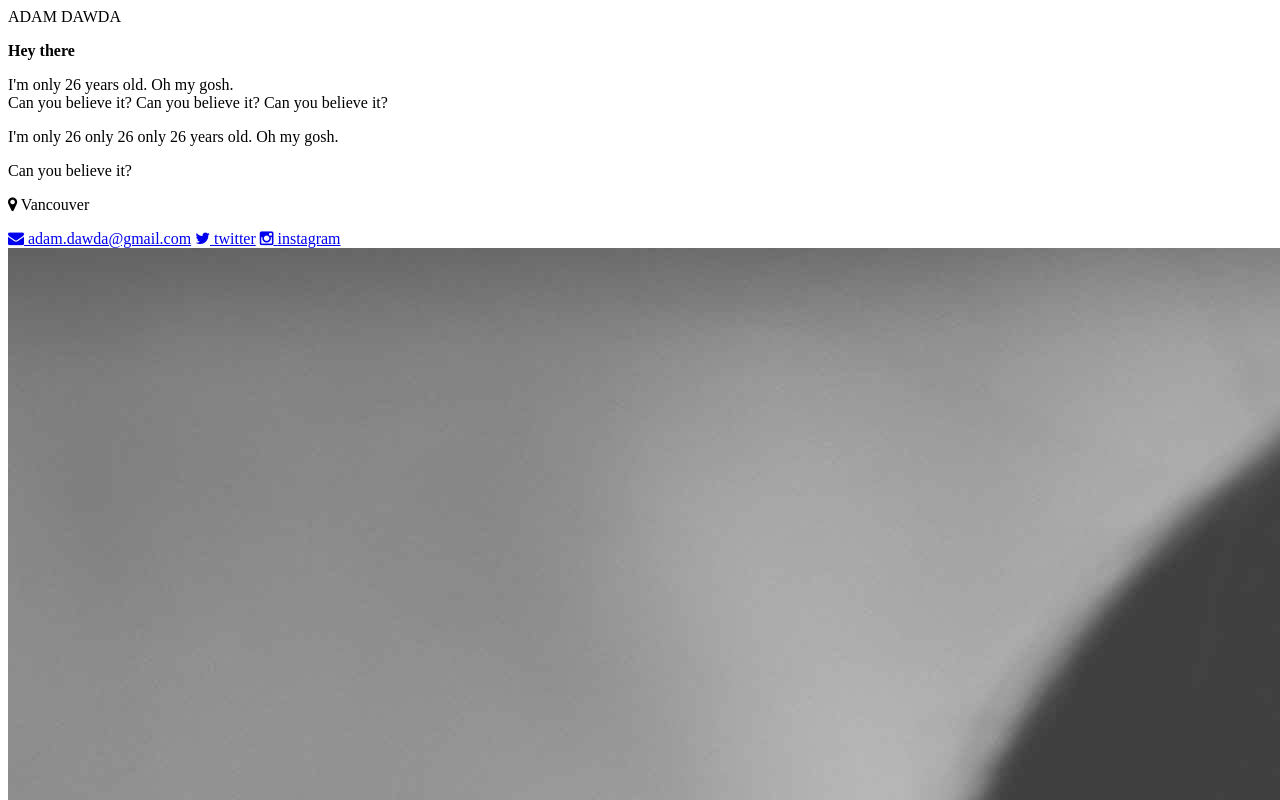
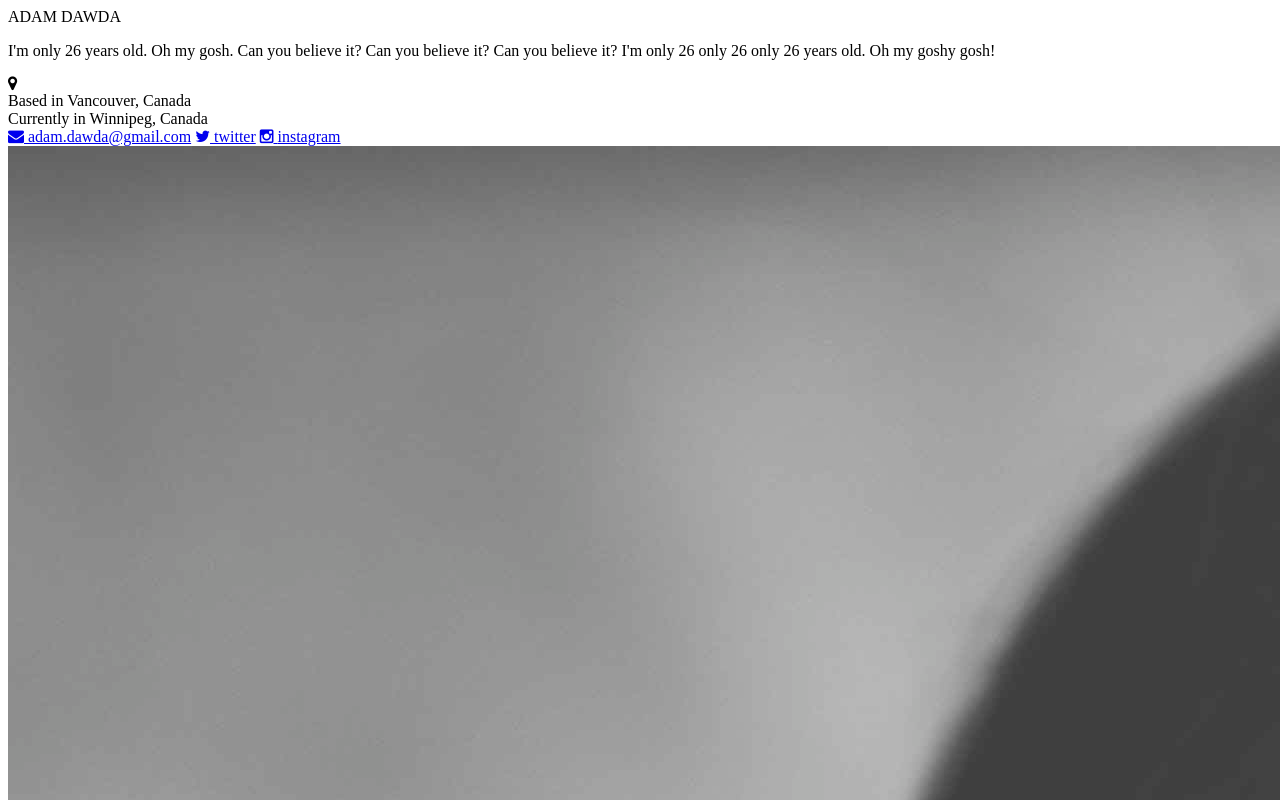
Before and after one commit to flukeout/adamdawda, a plain HTML site: page index.html in a window 1280 px wide. Shown: the top 800 px of the page. Drawn offline with Linux system fonts and the light colour scheme.

Commit message:
Added location information and reduced the bio.

```diff
--- a/index.html
+++ b/index.html
@@ -26,11 +26,15 @@
         <div class="name">ADAM DAWDA</div>
         <div class="bio-pic"></div>
         <div class="bio-text">
-          <p><strong>Hey there</strong></p>
-          <p>I'm only 26 years old. Oh my gosh. <Br>Can you believe it? Can you believe it? Can you believe it? </p>
-          <p>I'm only 26  only 26 only 26 years old. Oh my gosh.</p>
-          <p>Can you believe it? </p>
-          <p><i class="fa fa-map-marker"></i> Vancouver</p>
+          <p>
+            I'm only 26 years old. Oh my gosh. Can you believe it? Can you believe it? Can you believe it?
+            I'm only 26  only 26 only 26 years old. Oh my goshy gosh!
+          </p>
+        </div>
+        <div class="location">
+          <i class="fa fa-map-marker"></i>
+          <div class="home">Based in </i> Vancouver, Canada</div>
+          <div class="current">Currently in </i> Winnipeg, Canada</div>
         </div>
         <div class="info">
           <a class="email-me" href="mailto:adam.dawda@gmail.com"><i class="fa fa-envelope"></i> <span class="text">adam.dawda@gmail.com</span></a>
@@ -52,9 +56,7 @@
         <div class="photo">
           <img src="images/landscape.jpg">
         </div>
-
       </div>
-
     </div>
 
   </body>
--- a/style.less
+++ b/style.less
@@ -44,6 +44,39 @@ body {
     position: relative;
   }
 
+  .location {
+    padding: 15px;
+    padding-top: 10px;
+    display: inline-block;
+    position: relative;
+    margin-top: 18px;
+    position: relative;
+
+    &:before {
+      position: absolute;
+      content: "";
+      top: 0px;
+      border-top: solid 1px #DDD;
+      width: 50%;
+      left: 25%;
+    }
+
+    .current {
+      margin-top: 3px;
+    }
+
+    i {
+      display: block;
+      position: absolute;
+      top: -14px;
+      left: ~"calc(50% - 10px)";
+      width: 20px;
+      font-size: 22px;
+      color: #666;
+
+    }
+  }
+
   .name {
     font-size: 33px;
     font-family: "Lato";
@@ -68,12 +101,13 @@ body {
       margin: 0 0 15px 0;
       padding: 0 20px;
       line-height: 18px;
+      text-align: center;
     }
 
   }
 
   .info {
-    margin-top: 60px;
+    margin-top: 50px;
 
     a {
       display: block;
@@ -86,6 +120,7 @@ body {
       margin-bottom: 26px;
       transition: opacity .1s ease-out;
       font-weight: 400;
+      padding: 4px;
 
       &:hover {
         opacity: 1;
@@ -95,10 +130,9 @@ body {
         content: "";
         position: absolute;
         bottom: -15px;
-        width: 40px;
+        width: 30px;
         height: 1px;
-        left: ~"calc(50% - 20px)";
-        // right: 0;
+        left: ~"calc(50% - 15px)";
         background: #DDD;
       }
 
@@ -205,6 +239,12 @@ body {
 
     .bio-text {
       display: none;
+
+    }
+
+    .location {
+      display: block;
+      margin-bottom: 10px;
     }
 
     .info {
@@ -236,10 +276,5 @@ body {
       }
 
     }
-
-
   }
-
-
-
 }
```
